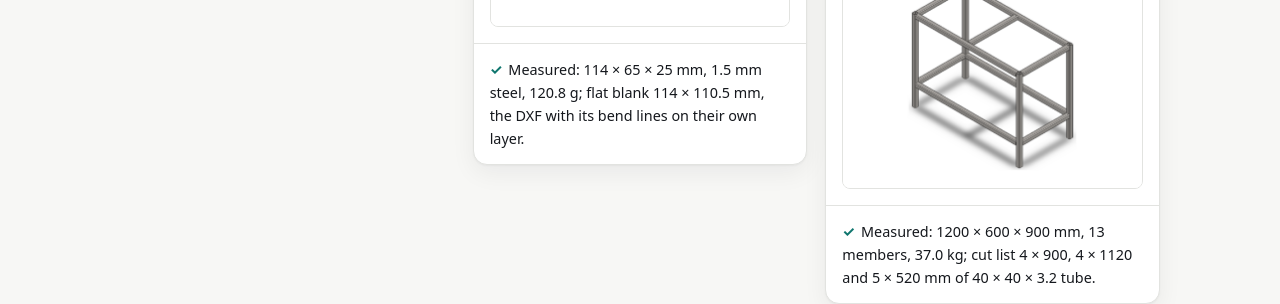
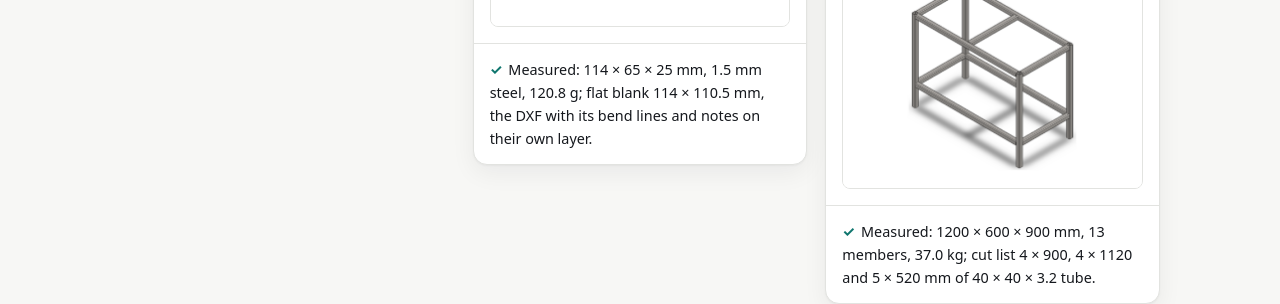
Before and after one commit to adinomyerson/FullyDefined-AI-for-SOLIDWORKS, a Jekyll site: the page built from examples.html, in a window 1280 px wide and 900 px high, scrolled down 2012 px. Shown: the part 200-504 px from the top of the window. Built offline with Jekyll 4.4.1, drawn with Linux system fonts in a browser that asks for light colours.

Commit message:
Examples: the tray's DXF has its bend notes on layer BEND too (0.3.3)

```diff
--- a/examples.html
+++ b/examples.html
@@ -68,7 +68,7 @@ The AI's words are shortened (…), never changed.</p>
       and the bend lines are on a separate BEND layer that your laser software can switch off.</div>
     <div class="bubble you"><span class="who">You</span>looks good, open tray is fine and no lid. make it 1.5mm mild steel</div>
     <div class="shot"><img src="images/examples/tray.png" width="1200" height="900" alt="The sheet metal Arduino tray the AI built" loading="lazy"></div>
-    <p class="result"><span class="tick">✓</span>Measured: 114 × 65 × 25 mm, 1.5 mm steel, 120.8 g; flat blank 114 × 110.5 mm, the DXF with its bend lines on their own layer.</p>
+    <p class="result"><span class="tick">✓</span>Measured: 114 × 65 × 25 mm, 1.5 mm steel, 120.8 g; flat blank 114 × 110.5 mm, the DXF with its bend lines and notes on their own layer.</p>
   </div>
 
   <div class="example">
```
